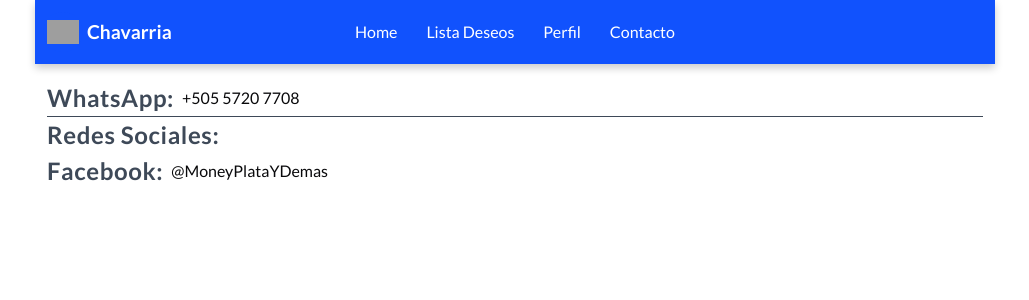
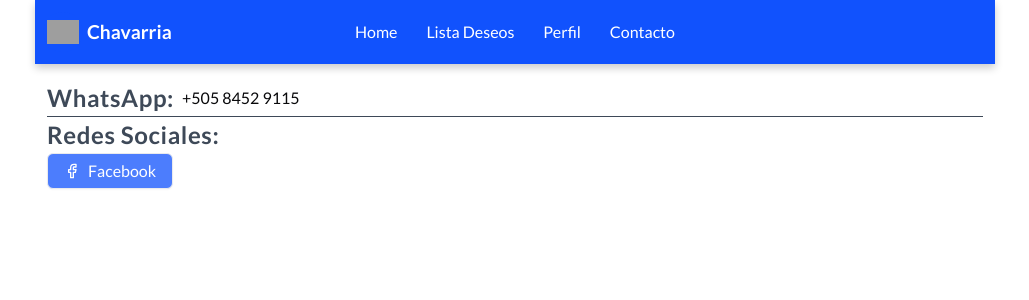
Before and after one commit to oscarMolina1523/ItemStore, a React (Vite) app: page /contact in a window 1280 px wide. Shown: the top 300 px of the page, without its empty margins (125-1154 px from the left). Built offline with nearby package versions, Linux system fonts and the light colour scheme; no server answers; the database is empty; grey boxes are pictures that could not be loaded; what reactfire would draw is missing.

Commit message:
adding a button with facebook

```diff
--- a/src/features/contact/ContactPage.tsx
+++ b/src/features/contact/ContactPage.tsx
@@ -1,5 +1,6 @@
+import { Button } from "@/components/ui/button";
 import { Label } from "@/components/ui/label";
-import { ArrowLeft } from "lucide-react";
+import { ArrowLeft, Facebook } from "lucide-react";
 import React from "react";
 import { Link } from "react-router-dom";
 
@@ -15,13 +16,15 @@ const ContactPage: React.FC = () => {
       <div className="w-full mt-[5rem] flex flex-col items-start justify-center h-full  md:w-3/4">
         <div className="flex flex-row gap-2 items-center ">
           <Label className="text-black font-semibold text-[1.5rem] tracking-wide">WhatsApp:</Label>
-          <Label>+505 5720 7708</Label>
+          <Label>+505 8452 9115</Label>
         </div>
         <div className="h-[1px] w-full bg-black"></div>
         <Label className="text-black font-semibold text-[1.5rem] tracking-wide">Redes Sociales:</Label>
         <div className="flex flex-row gap-2 items-center ">
-          <Label className="text-black font-semibold text-[1.5rem] tracking-wide">Facebook:</Label>
-          <Label>@MoneyPlataYDemas</Label>
+          <Button variant="outline" className="opacity-75 hover:opacity-100 bg-blue text-surface-neutral" onClick={() => window.open('https://www.facebook.com/isabel.argueta.7140')}>
+            <Facebook className="h-4 w-4" />
+            Facebook
+          </Button>
         </div>
       </div>
     </div>
```
